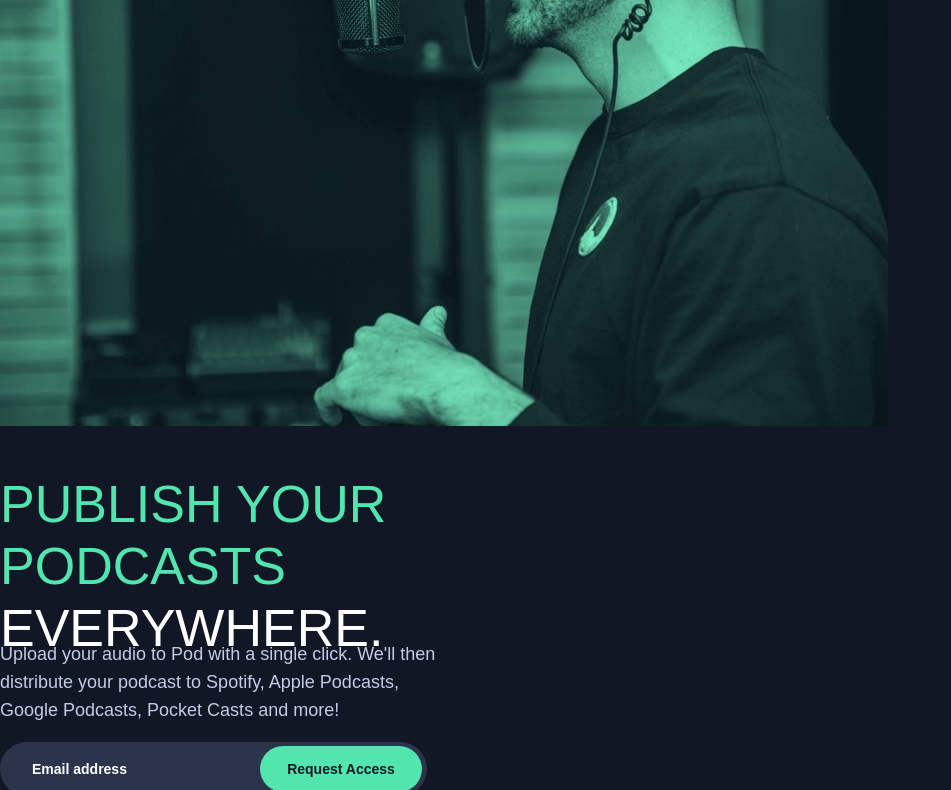
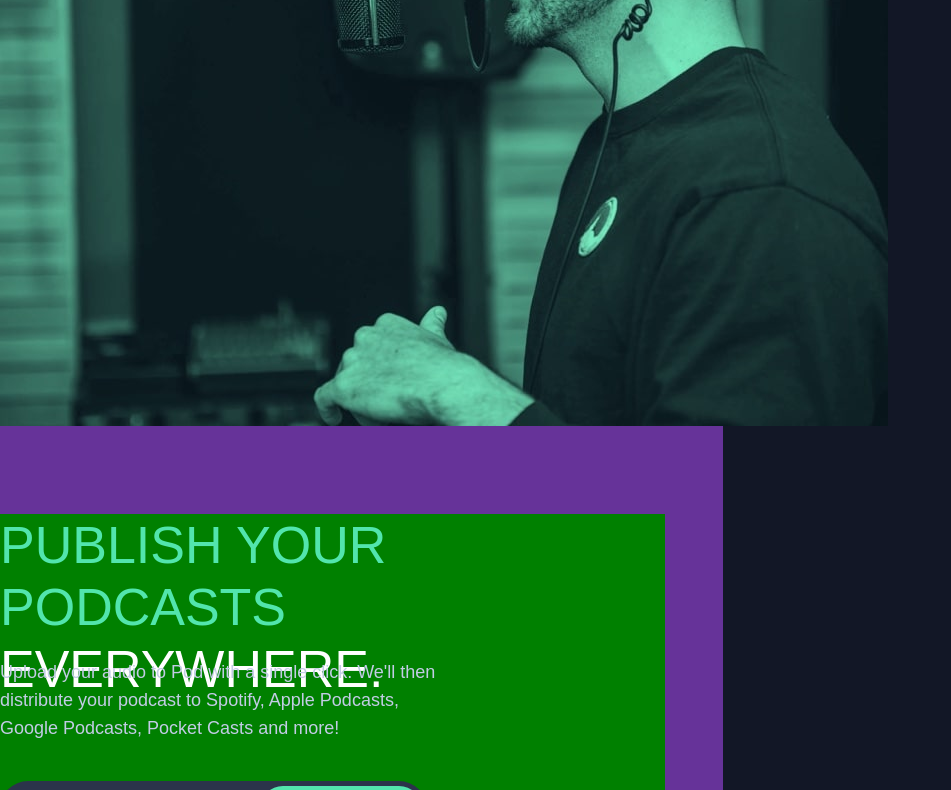
Before and after one commit to NicolasPirezGit/FEM-pod-request, a plain HTML site: page index.html in a window 1280 px wide. Shown: the part 274-1064 px from the top of the page, without its empty margins (0-951 px from the left). Drawn offline with Linux system fonts and the light colour scheme; a web font is replaced by a local one.

Commit message:
Positioned elements inside .inner-content-box

```diff
--- a/css/styles.css
+++ b/css/styles.css
@@ -1,4 +1,4 @@
-/*Apply when needed => font-family: 'Chivo', sans-serif;*/
+/*START OF BASE STYLING*/
 html {
     height: 100%;
 }
@@ -16,23 +16,93 @@ body {
 figure {
     margin: 0;
 }
+/*END OF BASE STYLING*/
+
+
+/*START OF MAIN ELEMENTS' POSITIONING*/
+#podLogo {
+    width: 135px;
+    height: 56px;
+}
+
+#accessImgBox {
+    width: 888px;
+    height: 640px;
+    position: relative;
+    z-index: 0;
+}
+
+.outer-content-box {
+    position: relative;
+    display: flex;
+    flex-flow: column nowrap;
+    justify-content: flex-end;
+    align-items: flex-start;
+    width: 723px;
+    height: 509px;
+    z-index: 2;
+    background-color: rebeccapurple;
+}
+
+.dots-pattern-box {
+    position: relative;
+    z-index: 1;
+}
+
+#dotsPattern {
+    width: 232px;
+    height: 104px;
+}
+/*END OF MAIN ELEMENTS' POSITIONING*/
+
+
+/*START OF INNER BOX STYLING*/
+.inner-content-box {
+    display: flex;
+    flex-flow: column nowrap;
+    justify-content: flex-start;
+    align-items: flex-start;
+    width: 665px;
+    height: 421px;
+    background-color: green;
+}
 
 .green-text {
     color: hsla(157, 74%, 61%, 1);
 }
 
-#contentTitle {
+#contentTitleBox, #accessInfoBox {
+    display: flex;
+    flex-flow: column nowrap;
+    justify-content: center;
+}
+
+#contentTitle, #accessInfo {
+    width: 100%;
+    height: 100%;
+}
+
+#contentTitleBox {
     width: 665px;
     height: 124px;
+    margin-bottom: 1.2rem;
+}
+
+#contentTitle {
     font-size: 52px;
     font-weight: 100;
     line-height: 62px;
     color: hsla(0, 0%, 100%, 1);
 }
 
-#accessInfo {
+#accessInfoBox {
     width: 445px;
     height: 84px;
+    margin-bottom: 2.5rem;
+}
+
+#accessInfo {
+    margin-top: 20px;
     font-size: 18px;
     font-weight: 100;
     line-height: 28px;
@@ -41,6 +111,7 @@ figure {
 
 #emailForm {
     position: relative;
+    margin-bottom: 4.04rem;
 }
 
 .user-email, .user-email::placeholder {
@@ -52,7 +123,7 @@ figure {
 
 .user-email {
     width: 393px;
-    height: 52px;
+    height: 54px;
     padding-left: 32px;
     outline: none;
     border: none;
@@ -62,7 +133,7 @@ figure {
 
 #accessBtn {
     position: absolute;
-    top: 4px;
+    top: 5px;
     left: 260px;
     width: 162px;
     height: 46px;
@@ -75,3 +146,4 @@ figure {
     color: hsla(224, 35%, 11%, 1);
     background-color: hsla(157, 74%, 61%, 1);
 }
+/*END OF INNER BOX STYLING*/
```
